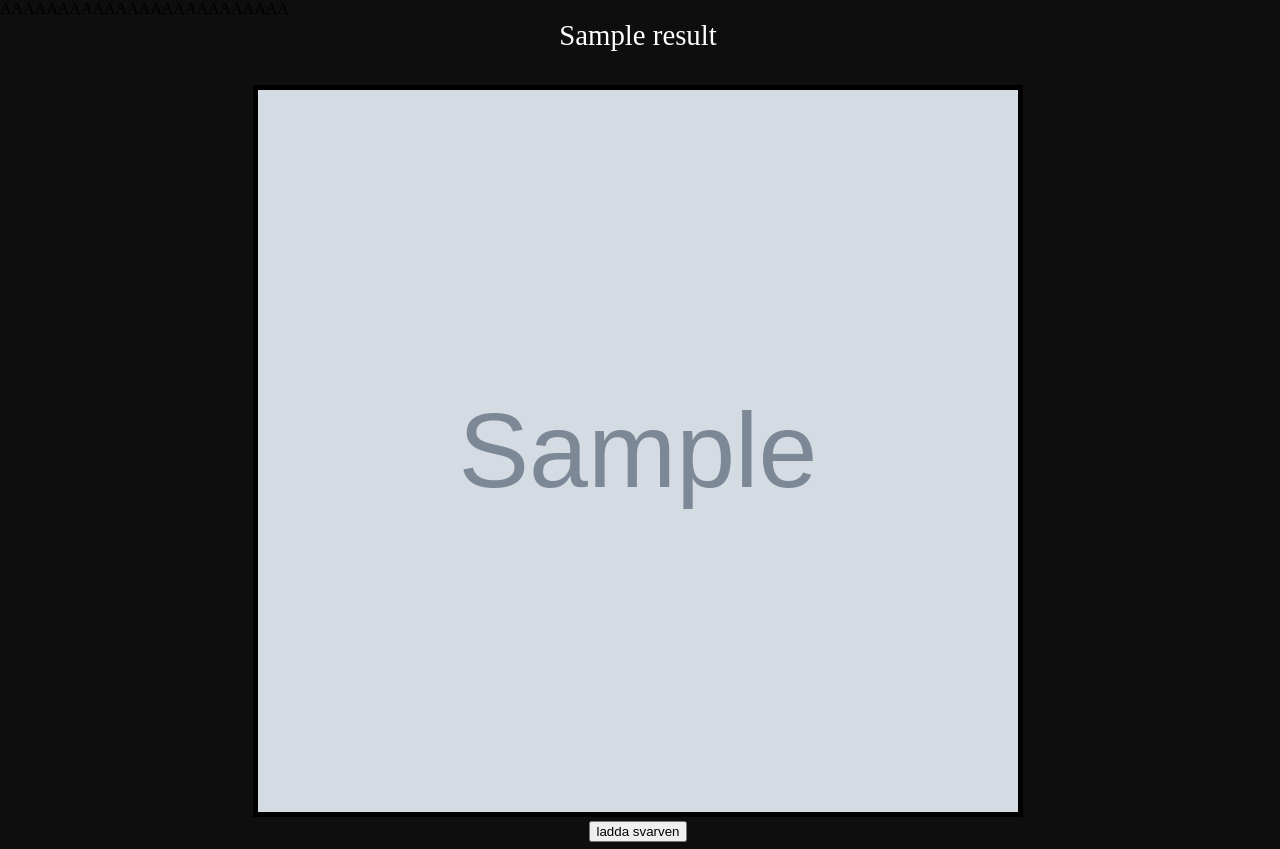
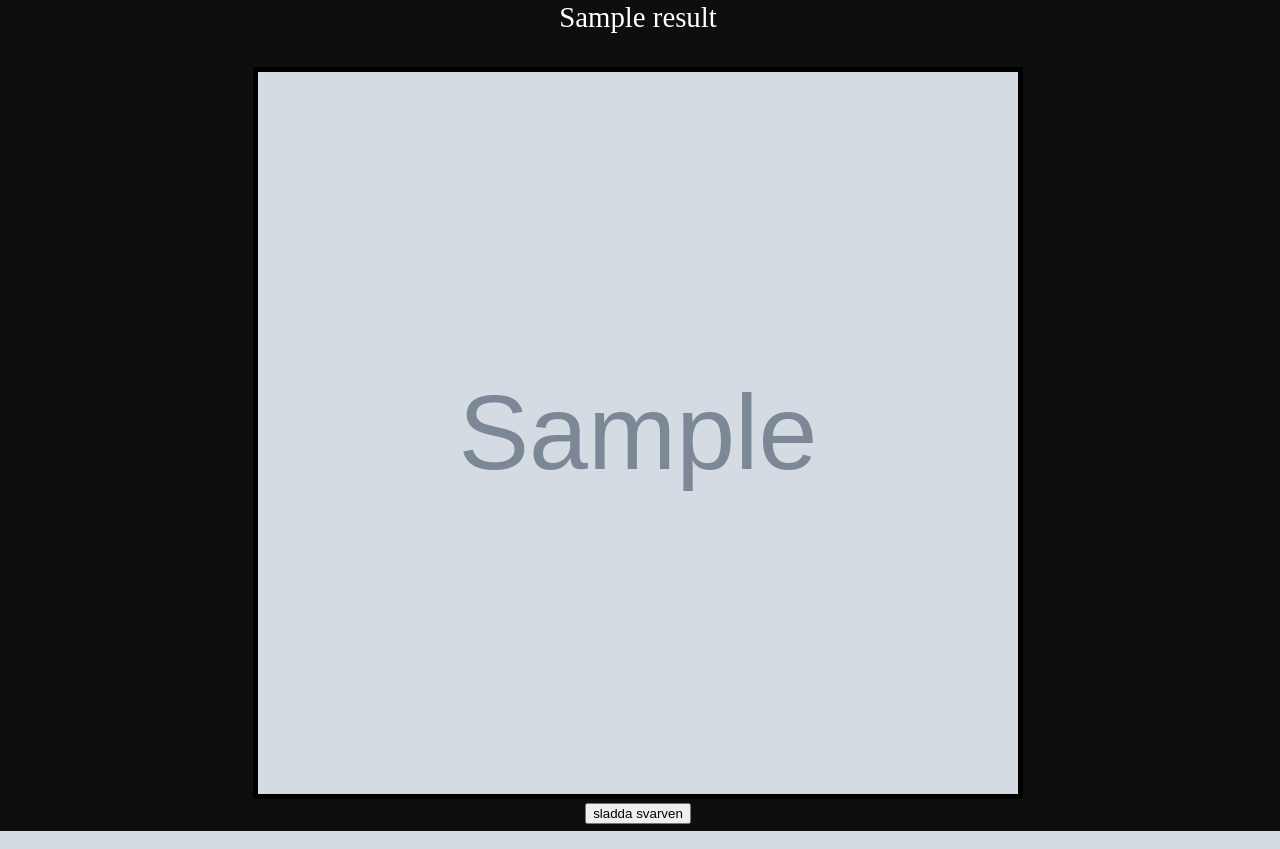
Before and after one commit to svaret/yfitops, a Flask app: page /album-cover?artist=None in a window 1280 px wide. Run offline with Flask 2, Linux system fonts and the light colour scheme; grey boxes marked "Sample" are stand-in pictures; a database or web service that is not in the repository returns one stand-in record (values such as "Sample title"); data that the repository does not hold is empty; some libraries are stand-ins or nearby versions.

Commit message:
Test commit

```diff
--- a/templates/index.html
+++ b/templates/index.html
@@ -49,7 +49,6 @@
 </head>
 
 <body>
-AAAAAAAAAAAAAAAAAAAAAAAAA
     {% block content %}
     <div class="container">
         <table>
@@ -82,7 +81,7 @@
                 <div id="svarven">
                     <input type="button"
                         onclick="location.href = 'http://'+ window.location.host + '/youtube?artist={{ artist }}&title={{ title }}&imageUri={{ uri }}&videoId={{ videolink }}';"
-                        value="ladda svarven" />
+                        value="sladda svarven" />
                 </div>
             </td>
             <td style="text-align: center">
```
